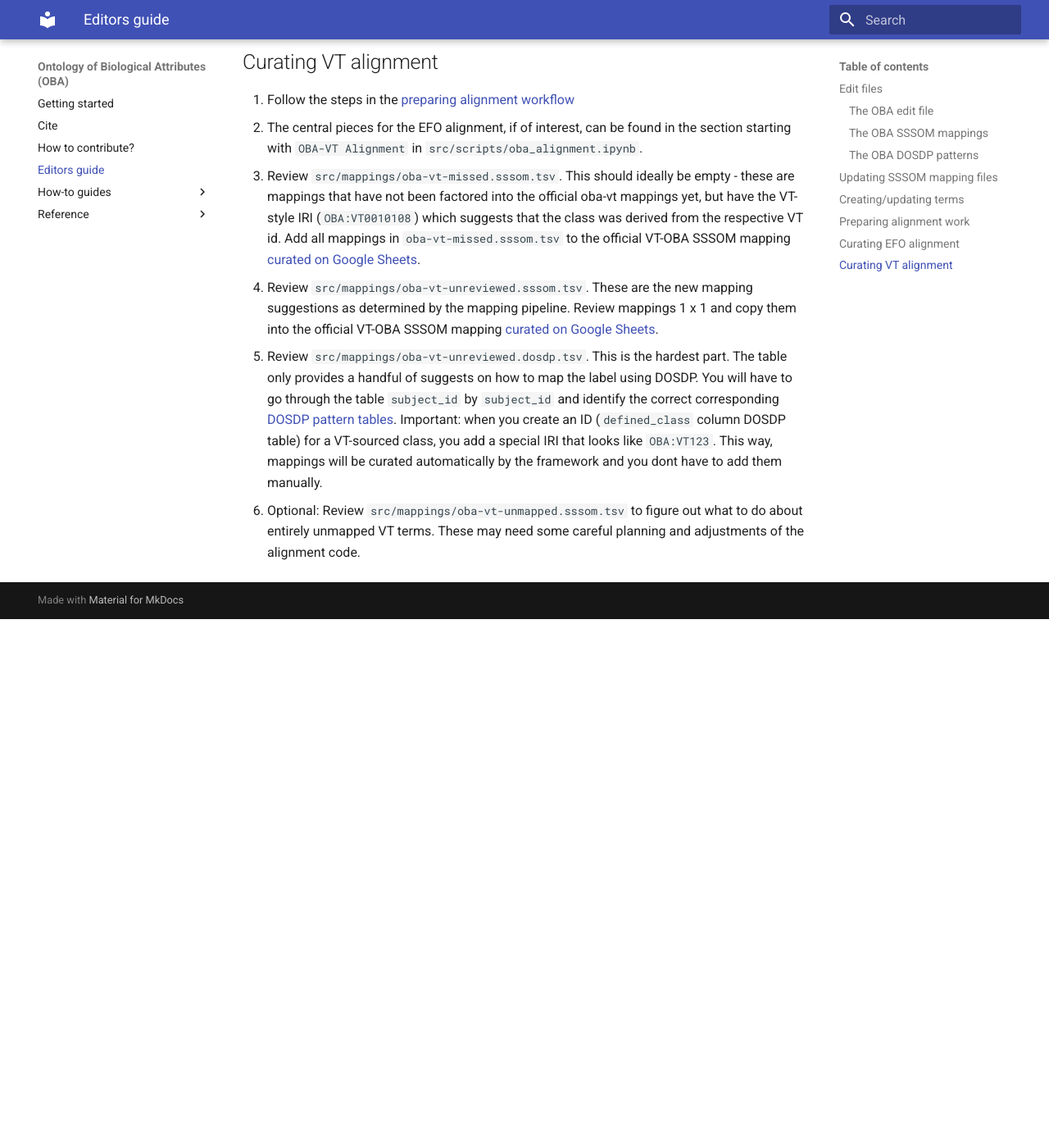
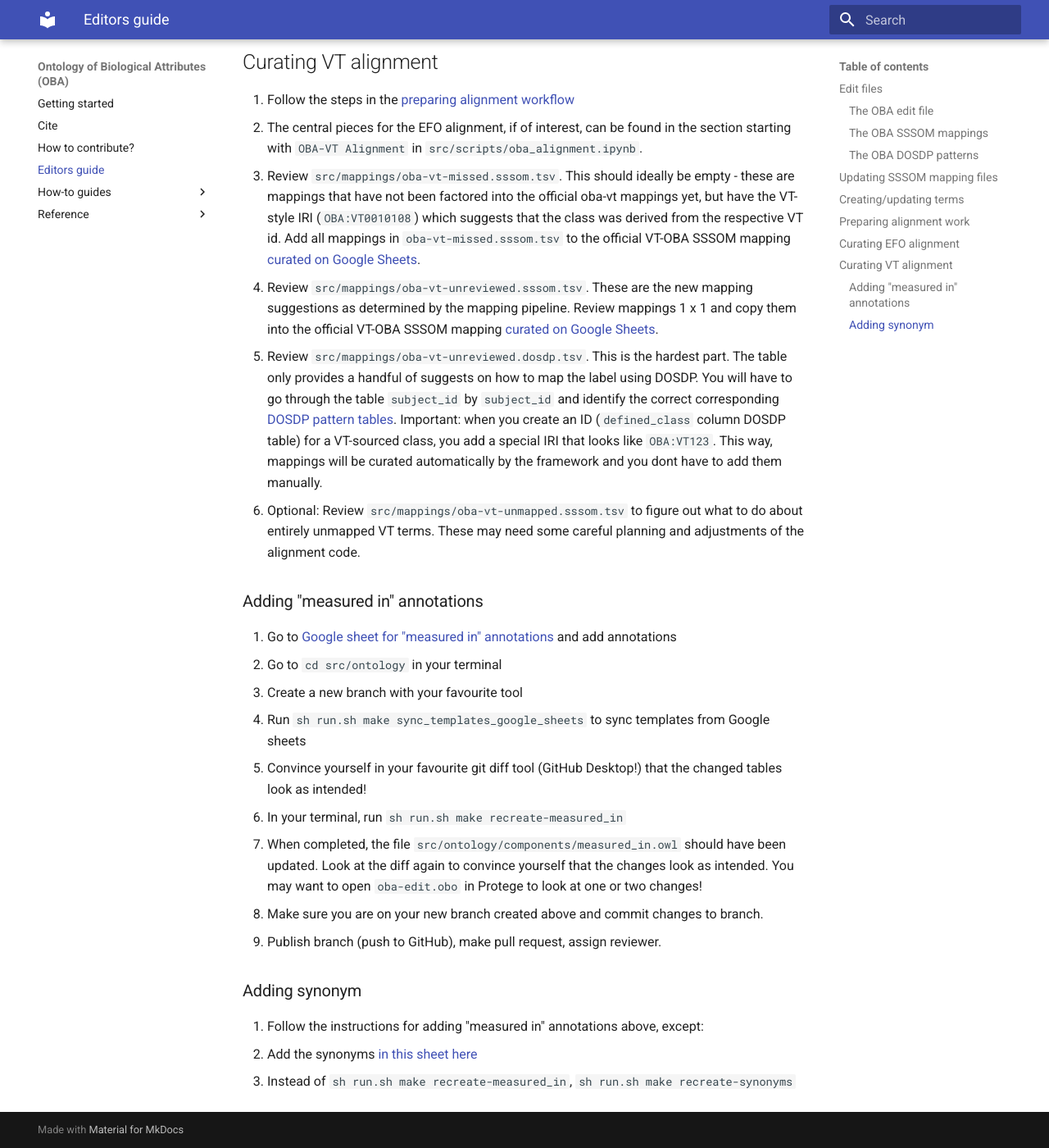
Before and after one commit to obophenotype/bio-attribute-ontology, an MkDocs documentation site: the page built from docs/editors-guide.md, in a window 1280 px wide and 1400 px high, scrolled down 2503 px. Shown: the whole window at 82% size. Built offline with MkDocs 1.6.1 and Material for MkDocs 9.7.7, drawn with Linux system fonts in a browser that asks for light colours; before the commit the page ends 3258 px from its top, so only the background shows below that.

Commit message:
Update OBA ODK

```diff
--- a/docs/editors-guide.md
+++ b/docs/editors-guide.md
@@ -70,3 +70,22 @@ sh run.sh make sync_sssom_google_sheets
 1. Review `src/mappings/oba-vt-unreviewed.sssom.tsv`. These are the new mapping suggestions as determined by the mapping pipeline. Review mappings 1 x 1 and copy them into the official VT-OBA SSSOM mapping [curated on Google Sheets](#edit-files).
 1. Review `src/mappings/oba-vt-unreviewed.dosdp.tsv`. This is the hardest part. The table only provides a handful of suggests on how to map the label using DOSDP. You will have to go through the table `subject_id` by `subject_id` and identify the correct corresponding [DOSDP pattern tables](#edit-files). Important: when you create an ID (`defined_class` column DOSDP table) for a VT-sourced class, you add a special IRI that looks like `OBA:VT123`. This way, mappings will be curated automatically by the framework and you dont have to add them manually.
 1. Optional: Review `src/mappings/oba-vt-unmapped.sssom.tsv` to figure out what to do about entirely unmapped VT terms. These may need some careful planning and adjustments of the alignment code.
+
+
+### Adding "measured in" annotations
+
+1. Go to [Google sheet for "measured in" annotations](https://docs.google.com/spreadsheets/d/13qh7dLE38vMyz91oRqj6GzKjFohNazNKAJxKG6Plw1o/edit#gid=1857133171) and add annotations
+1. Go to `cd src/ontology` in your terminal
+1. Create a new branch with your favourite tool
+1. Run `sh run.sh make sync_templates_google_sheets` to sync templates from Google sheets
+1. Convince yourself in your favourite git diff tool (GitHub Desktop!) that the changed tables look as intended!
+1. In your terminal, run `sh run.sh make recreate-measured_in`
+1. When completed, the file `src/ontology/components/measured_in.owl` should have been updated. Look at the diff again to convince yourself that the changes look as intended. You may want to open `oba-edit.obo` in Protege to look at one or two changes!
+1. Make sure you are on your new branch created above and commit changes to branch.
+1. Publish branch (push to GitHub), make pull request, assign reviewer.
+
+### Adding synonym
+
+1. Follow the instructions for adding "measured in" annotations above, except:
+   - Add the synonyms [in this sheet here](https://docs.google.com/spreadsheets/d/13qh7dLE38vMyz91oRqj6GzKjFohNazNKAJxKG6Plw1o/edit#gid=473147169)
+   - Instead of `sh run.sh make recreate-measured_in`, `sh run.sh make recreate-synonyms`
```
Also changed, not shown: docs/odk-workflows/RepoManagement.md (+6 -0 lines), 1 other file.
